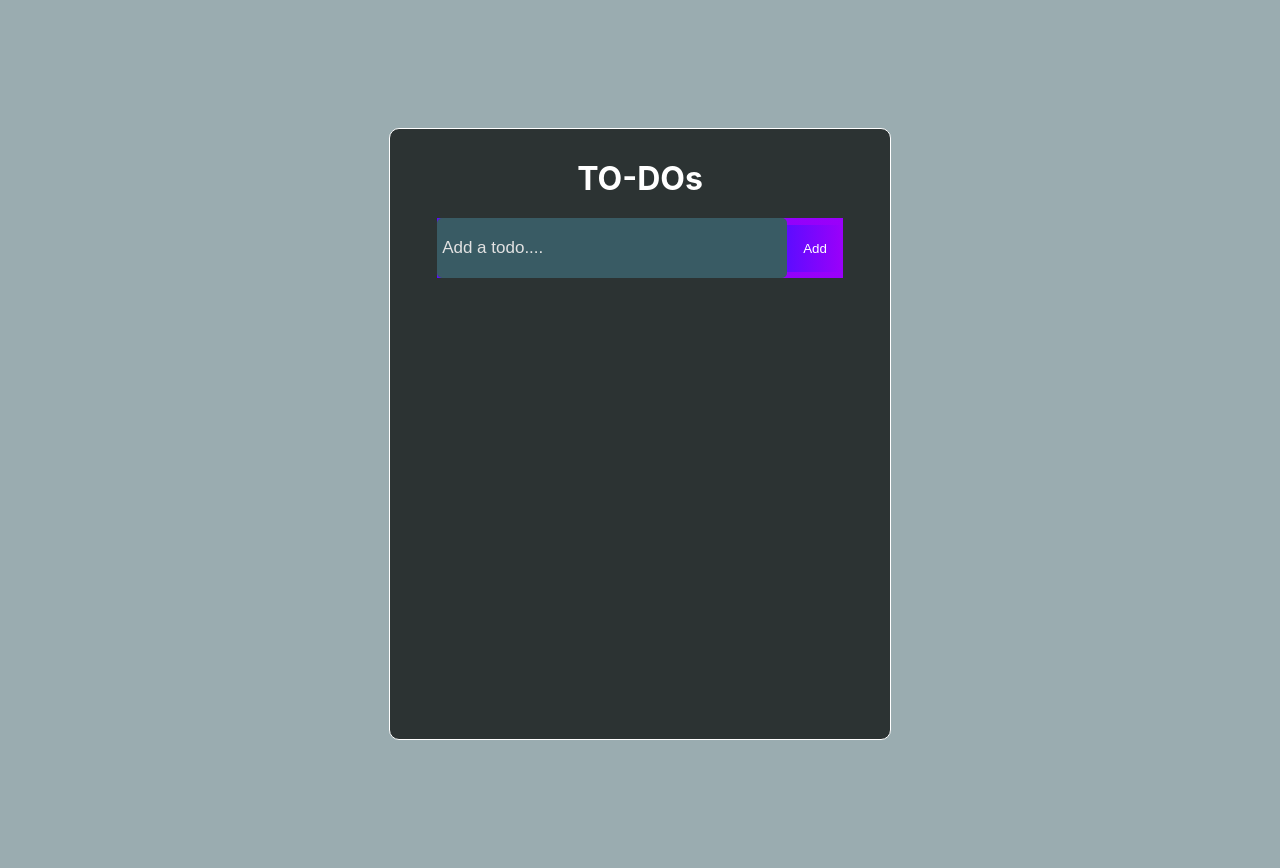
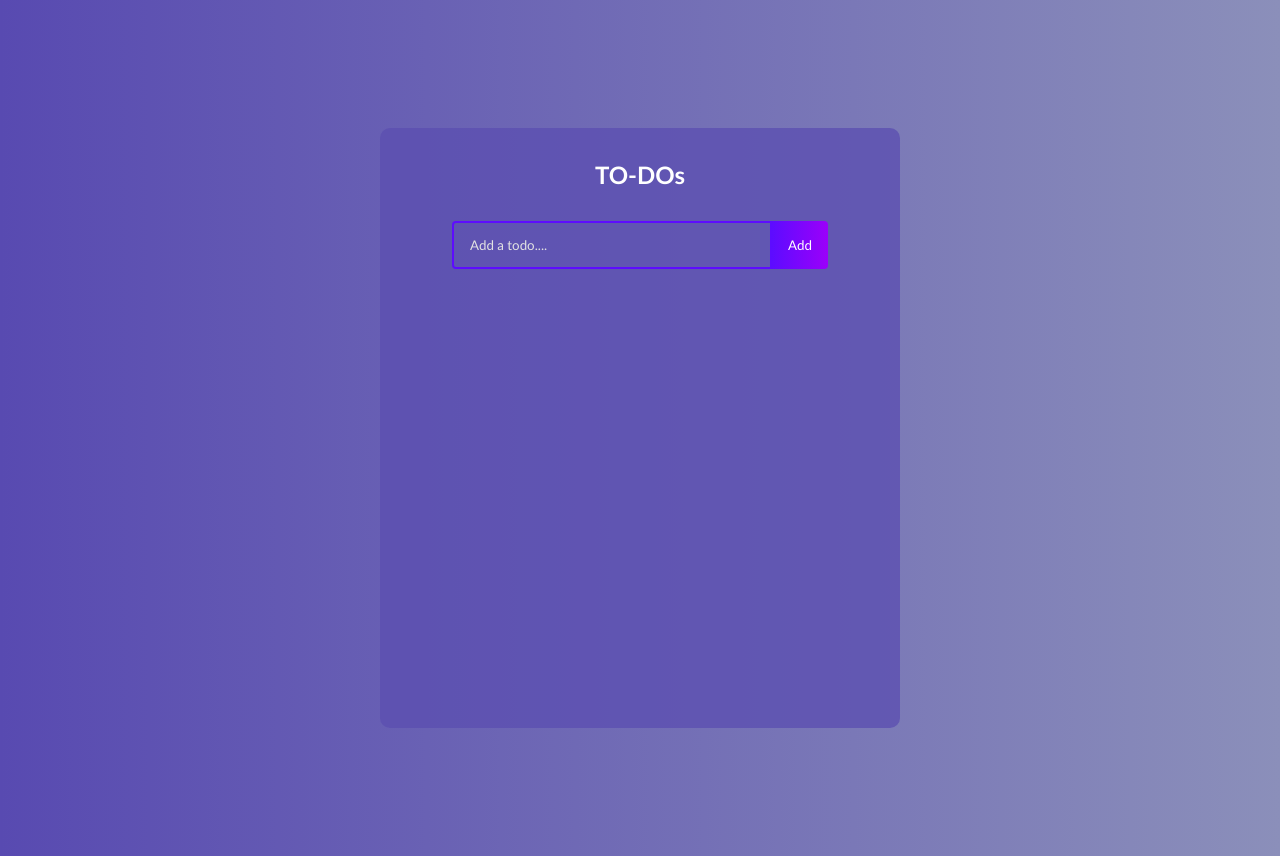
Before and after one commit to aimun-naharr/to-do-app, a React (Create React App) app: page / in a window 1280 px wide. Built offline with nearby package versions, Linux system fonts and the light colour scheme.

Commit message:
style changed

```diff
--- a/package.json
+++ b/package.json
@@ -6,6 +6,7 @@
     "@testing-library/jest-dom": "^5.16.5",
     "@testing-library/react": "^13.4.0",
     "@testing-library/user-event": "^13.5.0",
+    "firebase": "^9.9.4",
     "react": "^18.2.0",
     "react-dom": "^18.2.0",
     "react-icons": "^4.4.0",
--- a/src/App.css
+++ b/src/App.css
@@ -1,104 +1,61 @@
-*{
-    /* background-color: #e7F6f2; */
-    margin: 0 auto;
-color: white;
+* {
+  box-sizing: border-box;
+  margin: 0;
+  padding: 0;
+  font-family: 'Trebuchet MS', 'Lucida Sans Unicode', 'Lucida Grande',
+    'Lucida Sans', Arial, sans-serif;
 }
-body{
-    background-color: #395b6481;
 
+body {
+  background: linear-gradient(
+    90deg,
+    rgb(88, 74, 177) 0%,
+    rgb(139, 143, 186) 100%
+  );
 }
-.app-wrapper{
-    border: 1px solid;
-    border-radius: 10px;
-    max-width: 500px;
+.todo-app {
   display: flex;
   flex-direction: column;
-
-   padding-bottom: 10px;
+  justify-content: start;
+  width: 520px;
+  min-height: 600px;
+  background: rgba(92, 79, 177, 0.767);
+  text-align: center;
   margin: 128px auto;
-background-color: #2c3333;
-min-height: 600px;
-}
-.app-wrapper h1{
-    background-color: #2c3333;
-    color: white;
-    margin-bottom: 20px;
-    margin-top: 30px;
-}
-.todo-form{
-    background-color: #2c3333;
-}
-.input{
-    width: 340px;
-    height: 50px;
-  border: none;
-  outline: none;
-   border-radius: 5px;
-    background-color: #395b64;
-    font-size: 17px;
-    padding: 5px;
-
-}
-.input::placeholder{
-    color: #e2e2e2;
+  border-radius: 10px;
+  padding-bottom: 32px;
 }
 
+h1 {
+  margin: 32px 0;
+  color: #fff;
+  font-size: 24px;
+}
 
-.todo-row{
-    background-color: #2c3333;
-    width: 390px;
-    height: 50px;
-    background: linear-gradient(
-    90deg,
-    rgba(255, 118, 20, 1) 0%,
-    rgba(255, 84, 17, 1) 100%
-  );
-    border-radius: 5px;
-    margin: 5px;
-    display: flex;
-    justify-content: space-between;
-    align-items: center;
-    font-size: 18px;
-    padding: 5px;
-    position: relative;
-}
-.todo-row div{
-    padding: 0;
-    margin: 0;
-}
-.todo-row:nth-child(4n + 1) {
-    background: linear-gradient(
-      90deg,
-      rgba(93, 12, 255, 1) 0%,
-      rgba(155, 0, 250, 1) 100%
-    );
-  }
-  .todo-row:nth-child(4n + 2) {
-    background: linear-gradient(
-      90deg,
-      rgba(255, 12, 241, 1) 0%,
-      rgba(250, 0, 135, 1) 100%
-    );
-  }
-  .todo-row:nth-child(4n + 3) {
-    background: linear-gradient(
-      90deg,
-      rgba(20, 159, 255, 1) 0%,
-      rgba(17, 122, 255, 1) 100%
-    );
-  }
 .complete {
   text-decoration: line-through;
   opacity: 0.4;
 }
-  .form{
-    background: linear-gradient(
-      90deg,
-      rgba(93, 12, 255, 1) 0%,
-      rgba(155, 0, 250, 1) 100%
-    );
+
+.todo-form {
+  margin-bottom: 32px;
 }
-  .input-button{
+
+.todo-input {
+  padding: 14px 32px 14px 16px;
+  border-radius: 4px 0 0 4px;
+  border: 2px solid #5d0cff;
+  outline: none;
+  width: 320px;
+  background: transparent;
+  color: #fff;
+}
+
+.todo-input::placeholder {
+  color: #e2e2e2;
+}
+
+.todo-button {
   padding: 16px;
   border: none;
   border-radius: 0 4px 4px 0;
@@ -113,22 +70,78 @@ min-height: 600px;
   text-transform: capitalize;
 }
 
+.todo-input.edit {
+  border: 2px solid #149fff;
+}
+
+.todo-button.edit {
+  background: linear-gradient(
+    90deg,
+    rgba(20, 159, 255, 1) 0%,
+    rgba(17, 122, 255, 1) 100%
+  );
+  padding: 16px 22px;
+}
+
+.todo-container {
+  display: flex;
+  flex-direction: row;
+  position: relative;
+}
+
+.todo-row {
+  display: flex;
+  justify-content: space-between;
+  align-items: center;
+  margin: 4px auto;
+  color: #fff;
+  background: linear-gradient(
+    90deg,
+    rgba(255, 118, 20, 1) 0%,
+    rgba(255, 84, 17, 1) 100%
+  );
+
+  padding: 16px;
+  border-radius: 5px;
+  width: 90%;
+}
+
+.todo-row:nth-child(4n + 1) {
+  background: linear-gradient(
+    90deg,
+    rgba(93, 12, 255, 1) 0%,
+    rgba(155, 0, 250, 1) 100%
+  );
+}
+
+.todo-row:nth-child(4n + 2) {
+  background: linear-gradient(
+    90deg,
+    rgba(255, 12, 241, 1) 0%,
+    rgba(250, 0, 135, 1) 100%
+  );
+}
+
+.todo-row:nth-child(4n + 3) {
+  background: linear-gradient(
+    90deg,
+    rgba(20, 159, 255, 1) 0%,
+    rgba(17, 122, 255, 1) 100%
+  );
+}
+
 .icons {
   display: flex;
   align-items: center;
   font-size: 24px;
   cursor: pointer;
 }
-  @media screen and (max-width:600px) {
-    .app-wrapper{
-        max-width: 400px;
-        margin: 80px auto;
+
+.delete-icon {
+  margin-right: 5px;
+  color: #fff;
 }
-    .input{
-        width: 300px;
 
+.edit-icon {
+  color: #fff;
 }
-    .todo-row{
-        width: 300px;
-    }
-  }
--- a/src/App.js
+++ b/src/App.js
@@ -4,7 +4,7 @@ import TodoList from "./Components/TodoList";
 
 function App() {
   return (
-    <div className="app-wrapper">
+    <div className="todo-app">
       <h1>TO-DOs</h1>
       <TodoList />
     </div>
--- a/src/Components/TodoForm.js
+++ b/src/Components/TodoForm.js
@@ -19,13 +19,13 @@ const TodoForm = (props) => {
     setInput('')
   }
   return (
-    <div className="todo-form">
-      <form onSubmit={handleSubmit} className='form'>
+    <div className="">
+      <form onSubmit={handleSubmit} className='todo-form'>
         {
-            props.edit?<><input className="input" type="text" name='text' placeholder="Update the todo...." value={input} onChange={handleChange} ref={inputRef}/>
-            <button className="input-button" type="submit">Update</button></>:
-            <><input className="input" type="text" name='text' placeholder="Add a todo...." value={input} onChange={handleChange} ref={inputRef}/>
-            <button className="input-button" type="submit">Add</button></>
+            props.edit?<><input className="todo-input edit" type="text" name='text' placeholder="Update the todo...." value={input} onChange={handleChange} ref={inputRef}/>
+            <button className="todo-button" type="submit">Update</button></>:
+            <><input className="todo-input" type="text" name='text' placeholder="Add a todo...." value={input} onChange={handleChange} ref={inputRef}/>
+            <button className="todo-button" type="submit">Add</button></>
         }
       </form>
     </div>
```
Also changed, not shown: 2 other files (tests, documents, lock files or other folders). Lines whose indentation alone changed are shown as unchanged.
